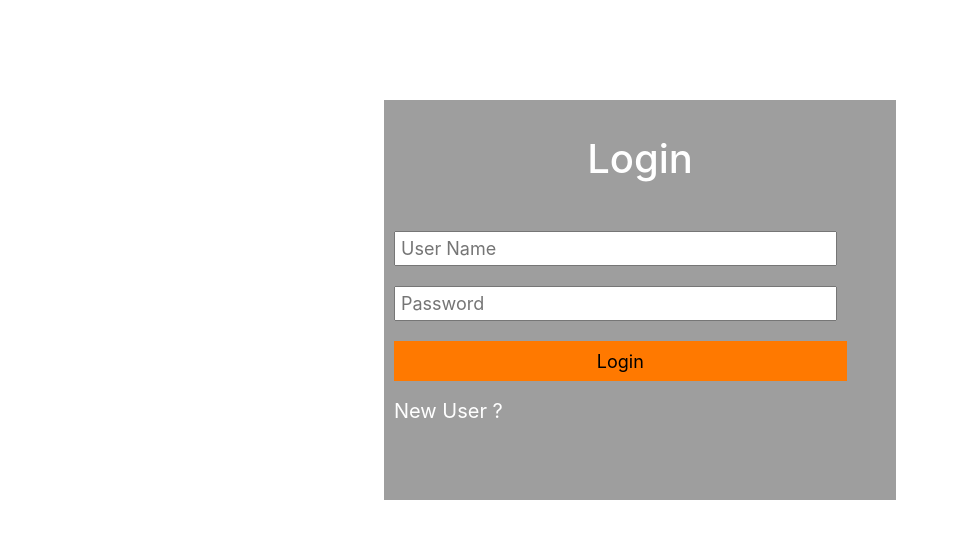
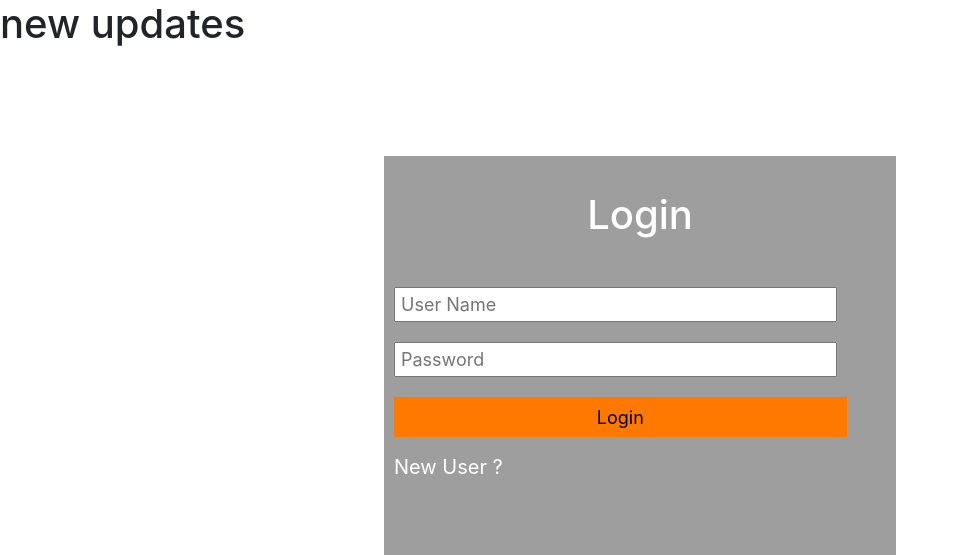
Before and after one commit to anilprajapati22/CovidPlazmaBank, a Django app: page /accounts/login/ in a window 1280 px wide. Shown: the part 72-627 px from the top of the page, without its empty margins (0-957 px from the left). Run offline with Django 3.2, Linux system fonts and the light colour scheme; some libraries are stand-ins or nearby versions.

Commit message:
Add files via upload

```diff
--- a/templates/registration/login.html
+++ b/templates/registration/login.html
@@ -3,6 +3,7 @@
 {% block title %}Login{% endblock %}
 
 {% block content %}
+<h1>new updates</h1>
 <form method="post">
   {% csrf_token %}
     <div class="loginfrm1">
```
